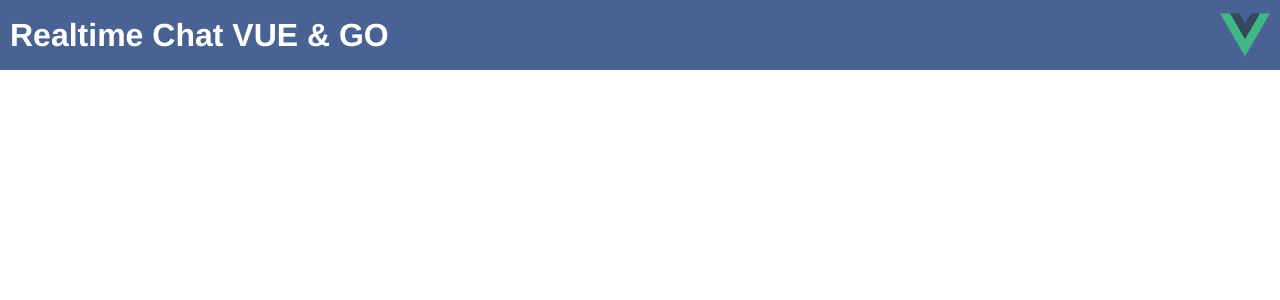
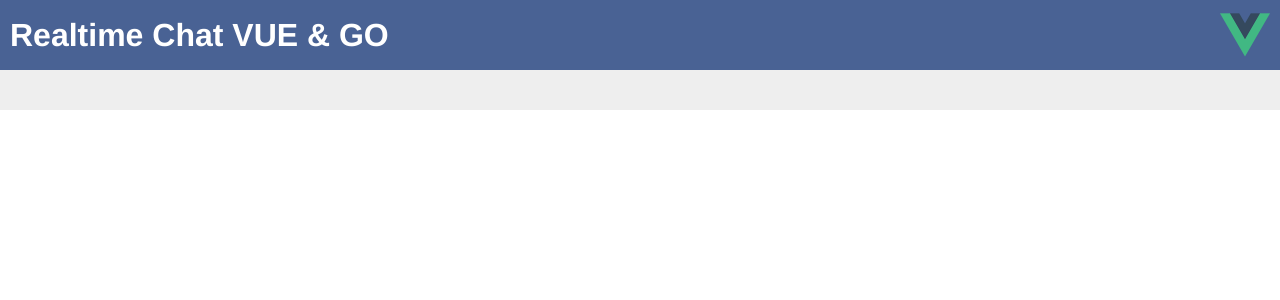
Before and after one commit to salmi3d/realtime-chat-vue-go, a Vue app: page / in a window 1280 px wide. Shown: the top 300 px of the page. Built offline with nearby package versions, Linux system fonts and the light colour scheme.

Commit message:
added chat component

```diff
--- a/src/App.vue
+++ b/src/App.vue
@@ -1,11 +1,13 @@
 <template>
   <div id="app">
     <Header />
+    <Chat :messages="messages" />
   </div>
 </template>
 
 <script>
 import Header from './components/Header.vue'
+import Chat from './components/Chat.vue'
 
 export default {
   name: 'app',
@@ -16,19 +18,7 @@ export default {
   },
   components: {
     Header,
+    Chat,
   },
 }
 </script>
-
-<style lang="scss">
-body {
-  margin: 0;
-  padding: 0;
-}
-#app {
-  font-family: 'Avenir', Helvetica, Arial, sans-serif;
-  -webkit-font-smoothing: antialiased;
-  -moz-osx-font-smoothing: grayscale;
-  color: #2c3e50;
-}
-</style>
--- a/src/app.scss
+++ b/src/app.scss
@@ -1,3 +1,12 @@
+body {
+  margin: 0;
+  padding: 0;
+  font-family: 'Avenir', Helvetica, Arial, sans-serif;
+  -webkit-font-smoothing: antialiased;
+  -moz-osx-font-smoothing: grayscale;
+  color: #2c3e50;
+}
+
 .header {
   display: flex;
   align-items: center;
@@ -11,3 +20,20 @@
     flex: 1;
   }
 }
+
+.chat {
+  background-color: #eee;
+  padding: 20px;
+  &__message {
+    background-color: white;
+    margin: 10px auto;
+    box-shadow: 0 5px 15px -5px rgba(0,0,0,.2);
+    padding: 10px 20px;
+    border-radius: 5px;
+    clear:both;
+    &_me {
+      color: #EFFDDE;
+      background-color: #EFFDDE;
+    }
+  }
+}
--- /dev/null
+++ b/src/components/Chat.vue
@@ -0,0 +1,13 @@
+<template functional>
+  <div class="chat">
+    <div class="chat__message" v-for="(message, index) in messages" :key="index">{{ message.body }}</div>
+  </div>
+</template>
+
+<script>
+export default {
+  props: {
+    messages: Array
+  }
+}
+</script>
```
